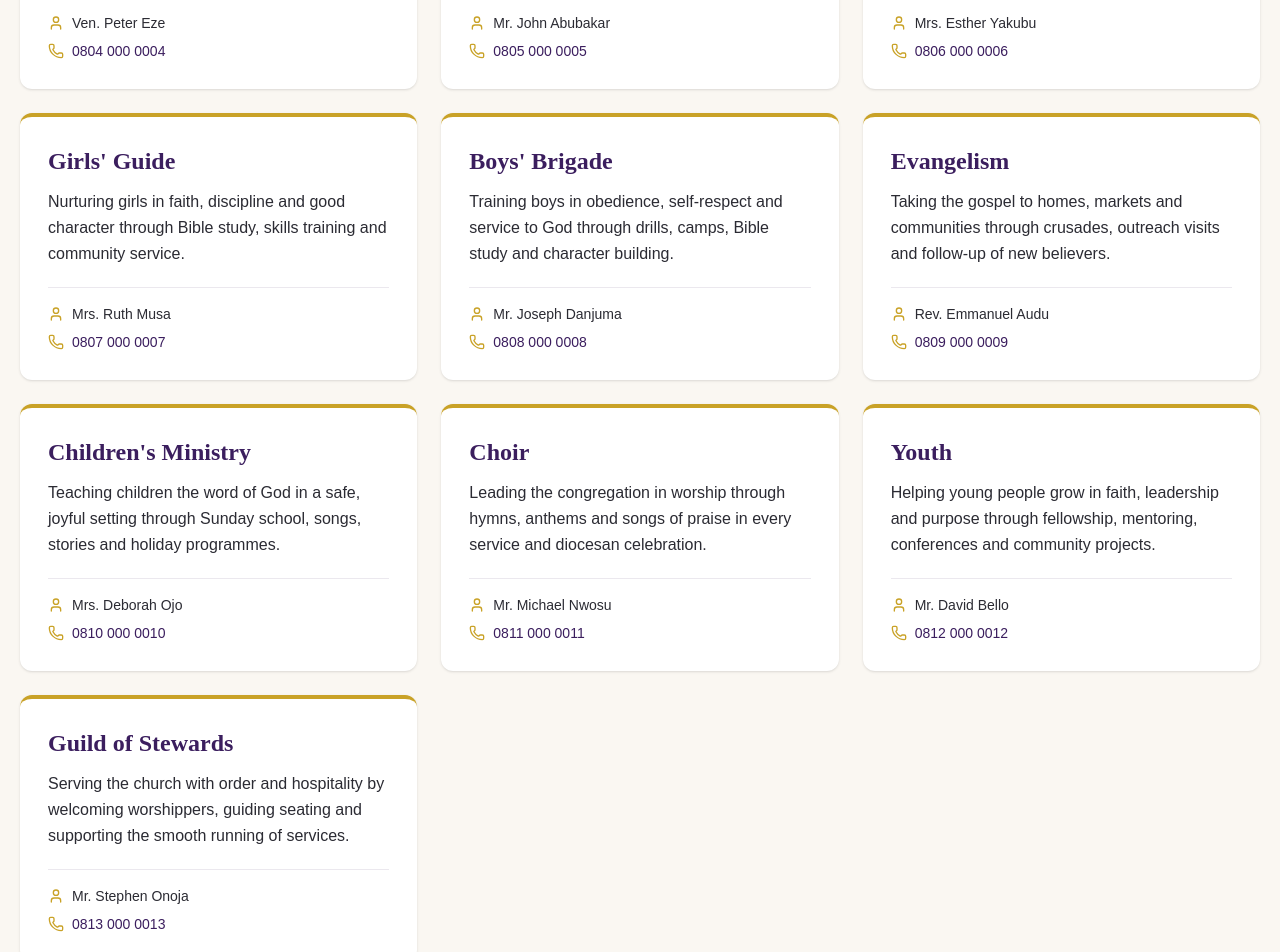
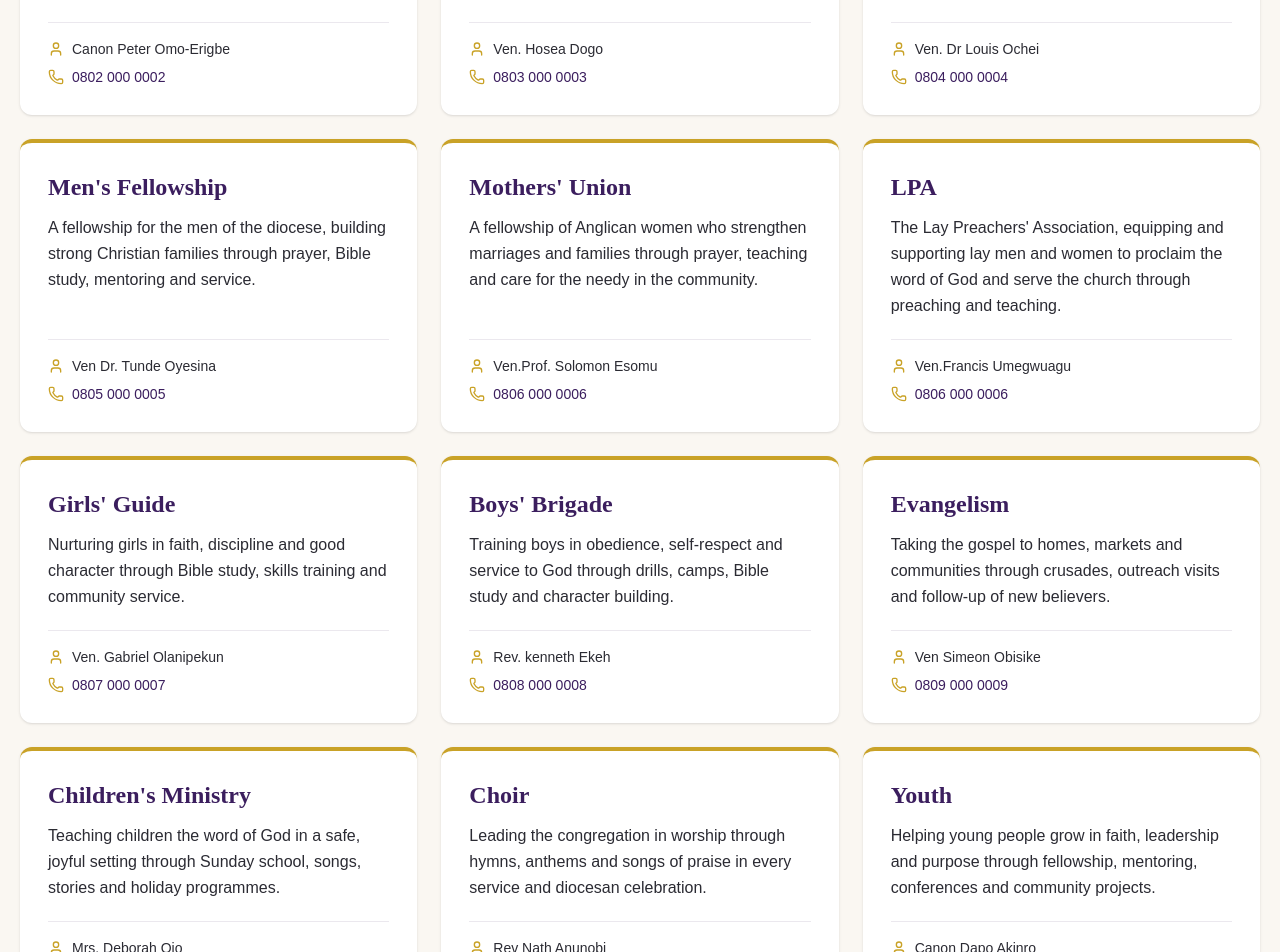
Before and after one commit to justicefriday/kubwa-diocese, a React (Vite) app: page /ministries in a window 1280 px wide. Shown: the part 980-1932 px from the top of the page. Built offline with nearby package versions, Linux system fonts and the light colour scheme.

Commit message:
ministries added

```diff
--- a/src/data/ministries.js
+++ b/src/data/ministries.js
@@ -1,17 +1,18 @@
-
-
 export const ministries = [
-  { title: 'Education', text: 'Three Anglican Comprehensive Secondary Schools in Kubwa, Kpeyegyi and Nyanya, and the Kubwa Anglican Diocesan Training Centre, offering diploma courses in lay ministry.', head: 'Mr. Daniel Okeke', phone: '0801 000 0001' },
-  { title: 'Healthcare', text: 'A 50-bed Anglican Hospital, the first of its kind in any diocese of the Church of Nigeria.', head: 'Dr. Grace Adeyemi', phone: '0802 000 0002' },
-  { title: 'Development and Welfare', text: 'Kubwa Diocesan Development and Welfare Services serves communities in AMAC, Bwari and Kuje through health, water and sanitation, and peace building.', head: 'Mr. Samuel Ibrahim', phone: '0803 000 0003' },
-  { title: 'Clergy Welfare Scheme', text: 'Caring for the welfare of those who serve in our parishes.', head: 'Ven. Peter Eze', phone: '0804 000 0004' },
-  { title: "Men's Fellowship", text: 'A fellowship for the men of the diocese, building strong Christian families through prayer, Bible study, mentoring and service.', head: 'Mr. John Abubakar', phone: '0805 000 0005' },
-  { title: "Mothers' Union", text: 'A fellowship of Anglican women who strengthen marriages and families through prayer, teaching and care for the needy in the community.', head: 'Mrs. Esther Yakubu', phone: '0806 000 0006' },
-  { title: "Girls' Guide", text: 'Nurturing girls in faith, discipline and good character through Bible study, skills training and community service.', head: 'Mrs. Ruth Musa', phone: '0807 000 0007' },
-  { title: "Boys' Brigade", text: 'Training boys in obedience, self-respect and service to God through drills, camps, Bible study and character building.', head: 'Mr. Joseph Danjuma', phone: '0808 000 0008' },
-  { title: 'Evangelism', text: 'Taking the gospel to homes, markets and communities through crusades, outreach visits and follow-up of new believers.', head: 'Rev. Emmanuel Audu', phone: '0809 000 0009' },
+  { title: 'Diocesan Administration', text: 'The diocesan secretariat, coordinating the offices, records, finances and programmes of the diocese in support of the Bishop and the archdeaconries.', head: 'Ven. Adamu Sabo', phone: '0801 000 0001' },
+  { title: 'Bishop Office', text: "The office of the Bishop, handling his appointments, correspondence, visits and pastoral engagements across the diocese.", head: 'Rev Josiah Ebere', phone: '0801 000 0001' },
+  { title: 'Education', text: 'Three Anglican Comprehensive Secondary Schools in Kubwa, Kpeyegyi and Nyanya, and the Kubwa Anglican Diocesan Training Centre, offering diploma courses in lay ministry.', head: 'Rev, Godson Obah', phone: '0801 000 0001' },
+  { title: 'Healthcare', text: 'A 50-bed Anglican Hospital, the first of its kind in any diocese of the Church of Nigeria.', head: 'Canon Peter Omo-Erigbe', phone: '0802 000 0002' },
+  { title: 'Development and Welfare', text: 'Kubwa Diocesan Development and Welfare Services serves communities in AMAC, Bwari and Kuje through health, water and sanitation, and peace building.', head: 'Ven. Hosea Dogo', phone: '0803 000 0003' },
+  { title: 'Clergy Welfare Scheme', text: 'Caring for the welfare of those who serve in our parishes.', head: 'Ven. Dr Louis Ochei', phone: '0804 000 0004' },
+  { title: "Men's Fellowship", text: 'A fellowship for the men of the diocese, building strong Christian families through prayer, Bible study, mentoring and service.', head: 'Ven Dr. Tunde Oyesina', phone: '0805 000 0005' },
+  { title: "Mothers' Union", text: 'A fellowship of Anglican women who strengthen marriages and families through prayer, teaching and care for the needy in the community.', head: 'Ven.Prof. Solomon Esomu', phone: '0806 000 0006' },
+  { title: 'LPA', text: "The Lay Preachers' Association, equipping and supporting lay men and women to proclaim the word of God and serve the church through preaching and teaching.", head: 'Ven.Francis Umegwuagu', phone: '0806 000 0006' },
+  { title: "Girls' Guide", text: 'Nurturing girls in faith, discipline and good character through Bible study, skills training and community service.', head: 'Ven. Gabriel Olanipekun', phone: '0807 000 0007' },
+  { title: "Boys' Brigade", text: 'Training boys in obedience, self-respect and service to God through drills, camps, Bible study and character building.', head: 'Rev. kenneth Ekeh', phone: '0808 000 0008' },
+  { title: 'Evangelism', text: 'Taking the gospel to homes, markets and communities through crusades, outreach visits and follow-up of new believers.', head: 'Ven Simeon Obisike', phone: '0809 000 0009' },
   { title: "Children's Ministry", text: 'Teaching children the word of God in a safe, joyful setting through Sunday school, songs, stories and holiday programmes.', head: 'Mrs. Deborah Ojo', phone: '0810 000 0010' },
-  { title: 'Choir', text: 'Leading the congregation in worship through hymns, anthems and songs of praise in every service and diocesan celebration.', head: 'Mr. Michael Nwosu', phone: '0811 000 0011' },
-  { title: 'Youth', text: 'Helping young people grow in faith, leadership and purpose through fellowship, mentoring, conferences and community projects.', head: 'Mr. David Bello', phone: '0812 000 0012' },
-  { title: 'Guild of Stewards', text: 'Serving the church with order and hospitality by welcoming worshippers, guiding seating and supporting the smooth running of services.', head: 'Mr. Stephen Onoja', phone: '0813 000 0013' },
+  { title: 'Choir', text: 'Leading the congregation in worship through hymns, anthems and songs of praise in every service and diocesan celebration.', head: 'Rev Nath Anunobi', phone: '0811 000 0011' },
+  { title: 'Youth', text: 'Helping young people grow in faith, leadership and purpose through fellowship, mentoring, conferences and community projects.', head: 'Canon Dapo Akinro', phone: '0812 000 0012' },
+  { title: 'Guild of Stewards', text: 'Serving the church with order and hospitality by welcoming worshippers, guiding seating and supporting the smooth running of services.', head: 'Ven Gabriel Olanipekun', phone: '0813 000 0013' },
 ]
```
